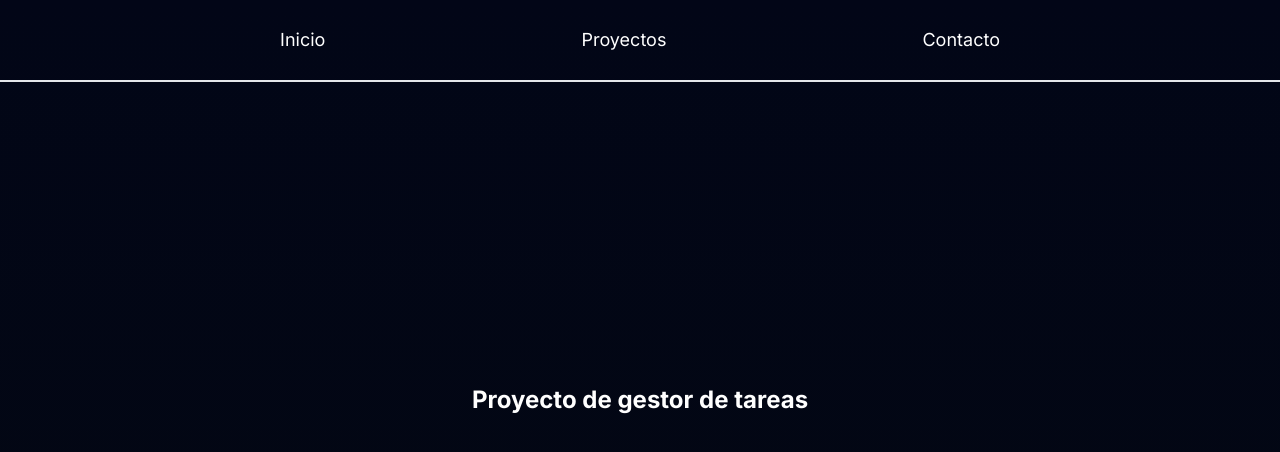
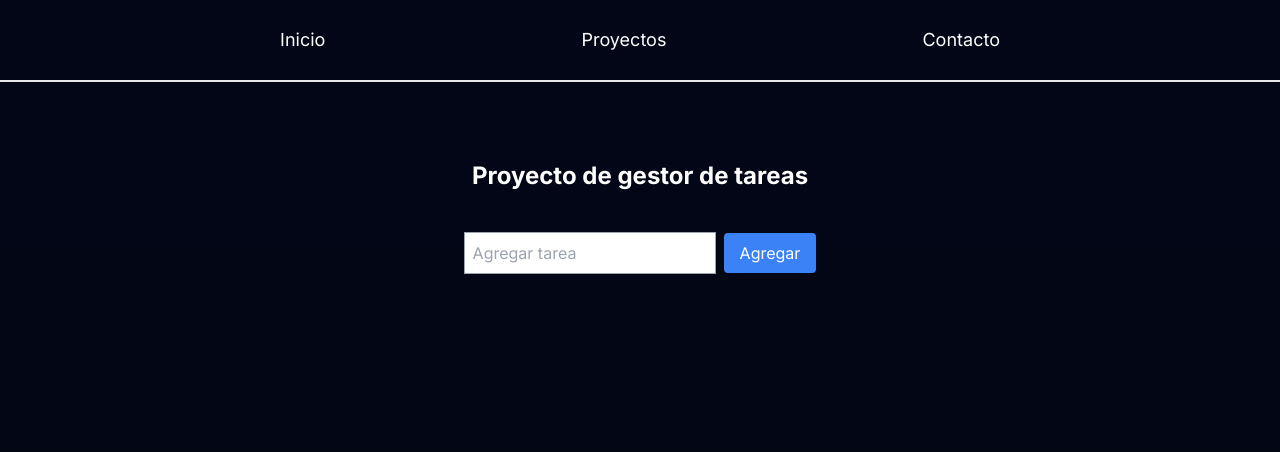
Before and after one commit to MarcosFacchetti/next_portfolio_2024, a Next.js app: page /Proyectos/Tareas in a window 1280 px wide. Shown: the top 452 px of the page. Built offline with nearby package versions, Linux system fonts and the light colour scheme.

Commit message:
les gousssssss

```diff
--- a/src/app/Proyectos/Tareas/page.tsx
+++ b/src/app/Proyectos/Tareas/page.tsx
@@ -1,11 +1,50 @@
-import React from 'react'
+"use client"
+import React, { useState } from 'react';
 
-const Tareas = () => {
+const Tareas: React.FC = () => {
+  const [tareas, setTareas] = useState<string[]>([]);
+  const [nuevaTarea, setNuevaTarea] = useState<string>('');
+
+  const agregarTarea = () => {
+    if (nuevaTarea.trim() !== '') {
+      setTareas([...tareas, nuevaTarea]);
+      setNuevaTarea('');
+    }
+  };
+
+  const borrarTarea = (index: number) => {
+    const nuevasTareas = [...tareas];
+    nuevasTareas.splice(index, 1);
+    setTareas(nuevasTareas);
+  };
+
   return (
-    <div className='flex flex-col justify-center items-center h-screen'>
-      <h1 className='font-bold text-2xl'>Proyecto de gestor de tareas</h1>
+    <div className='flex flex-col items-center h-screen'>
+      <h1 className='font-bold text-2xl mt-40 mb-10'>Proyecto de gestor de tareas</h1>
+      <div className='flex items-center mb-4'>
+        <input
+          type='text'
+          className='border text-slate-950 border-gray-400 p-2 mr-2'
+          placeholder='Agregar tarea'
+          value={nuevaTarea}
+          onChange={(e) => setNuevaTarea(e.target.value)}
+        />
+        <button className='bg-blue-500 text-white px-4 py-2 rounded' onClick={agregarTarea}>
+          Agregar
+        </button>
+      </div>
+      <ul className='w-64'>
+        {tareas.map((tarea: string, index: number) => (
+          <li key={index} className='flex justify-between items-center border-b p-2'>
+            {tarea}
+            <button className='text-red-500' onClick={() => borrarTarea(index)}>
+              Borrar
+            </button>
+          </li>
+        ))}
+      </ul>
     </div>
-  )
-}
+  );
+};
 
-export default Tareas
+export default Tareas;
```
